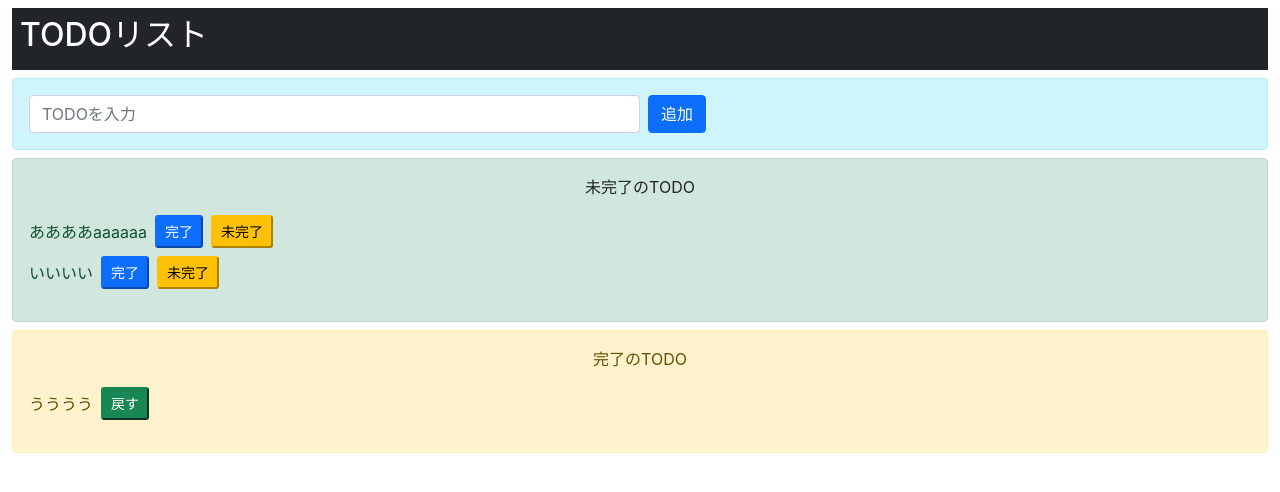
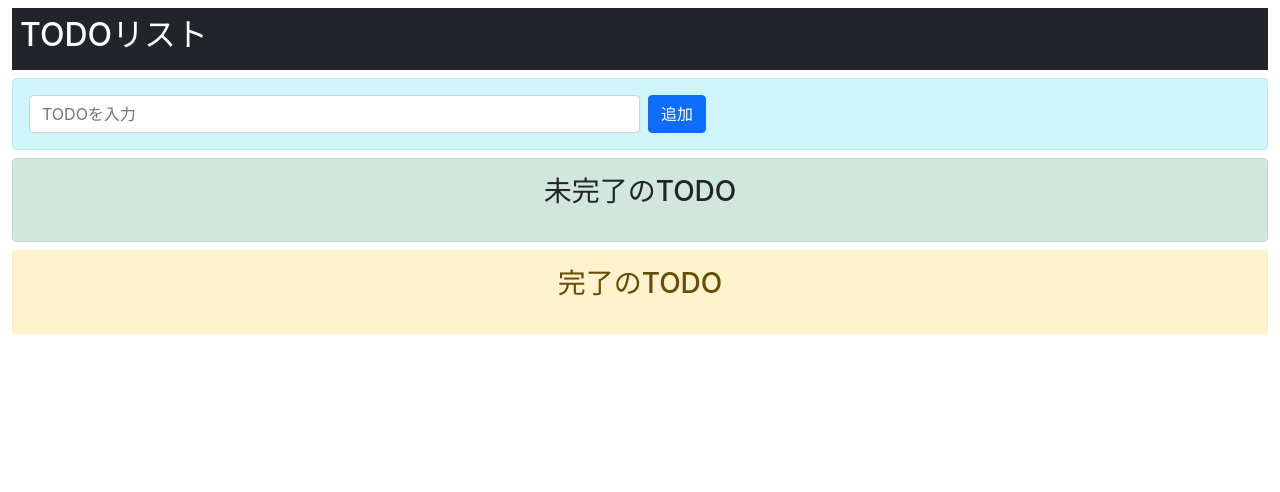
Before and after one commit to Atsushi0915/todolist_app, a React (Create React App) app: page / in a window 1280 px wide. Shown: the top 492 px of the page. Built offline with nearby package versions, Linux system fonts and the light colour scheme.

Commit message:
map と onClickイベントでTodo作成

```diff
--- a/src/App.jsx
+++ b/src/App.jsx
@@ -1,6 +1,45 @@
-import React from 'react'
+import React, {useState} from 'react'
 
 export const App = () => {
+  const [todoText, setTodoText] = useState('')
+  const [inconpleteTodos, setInconpleteTodos ] = useState([])
+  const [conpleteTodos, setConpleteTodos] = useState([])
+
+  const onChangeTodoText = (event) => {
+    setTodoText(event.target.value)
+  }
+
+  const onClickAdd = () => {
+    if (todoText === "") return;
+    const newTodos = [...inconpleteTodos, todoText]
+    setInconpleteTodos(newTodos)
+    setTodoText('')
+  }
+
+  const onClickDelete = (index) =>{
+    const newTodos = [...inconpleteTodos]
+    newTodos.splice(index, 1)
+    setInconpleteTodos(newTodos)
+  }
+
+  const onClickConplete = (index) =>{
+    const newinconpleteTodos = [...inconpleteTodos]
+    newinconpleteTodos.splice(index,1)
+    const newconpleteTodos = [...conpleteTodos, inconpleteTodos[index]]
+    setInconpleteTodos(newinconpleteTodos)
+    setConpleteTodos(newconpleteTodos)
+  }
+
+  const onClickBack = (index) => {
+    const newConpleteTodos = [...conpleteTodos]
+    newConpleteTodos.splice(index,1)
+    const newInconpleteTodos = [...inconpleteTodos, conpleteTodos[index]]
+
+    setConpleteTodos(newConpleteTodos)
+    setInconpleteTodos(newInconpleteTodos)
+  }
+
+
   return (
     <>
       <div className="container-fluid">
@@ -8,31 +47,34 @@ export const App = () => {
           <h2>TODOリスト</h2>
         </div>
         <div className="d-flex flex-row alert alert-info mb-2">
-          <input placeholder='TODOを入力' className="form-control w-50 pr-3" />
-          <button class="btn btn-primary mx-2">追加</button>
+          <input placeholder='TODOを入力' value={todoText} onChange={onChangeTodoText} className="form-control w-50 pr-3" />
+          <button onClick={onClickAdd} className="btn btn-primary mx-2">追加</button>
         </div>
         <div className="alert alert-success mb-2" >
-          <p className="text-center text-dark">未完了のTODO</p>
+          <p className="text-center text-dark h3 mb-3">未完了のTODO</p>
           <ul className="list-unstyled">
-            <div className="d-flex flex-row align-items-center my-2">
-              <li>ああああaaaaaa</li>
-              <button className="btn-sm btn-primary mx-2">完了</button>
-              <button className="btn-sm btn-warning">未完了</button>
-              </div>
-            <div className="d-flex flex-row align-items-center my-2">
-              <li>いいいい</li>
-              <button className="btn-sm btn-primary mx-2">完了</button>
-              <button className="btn-sm btn-warning">未完了</button>
-            </div>
+            {inconpleteTodos.map((todo,index)=>{
+              return(
+                <div key={todo} className="d-flex flex-row align-items-center my-2">
+                  <li>{todo}</li>
+                  <button onClick={() => onClickConplete(index)} className="btn-sm btn-success mx-2">完了</button>
+                  <button onClick={() => onClickDelete(index)} className="btn-sm btn-danger">削除</button>
+                </div>
+              )
+            })}
           </ul >
         </div>
         <div className="form-group alert alert-warning">
-          <p className="text-center text-darkss">完了のTODO</p>
+          <p className="text-center text-darkss h3 mb-3">完了のTODO</p>
           <ul className="list-unstyled">
-            <div className="d-flex flex-row align-items-center my-2">
-              <li >うううう</li>
-              <button className="btn-sm btn-success mx-2">戻す</button>
-            </div>
+            {conpleteTodos.map((todo, index) => {
+              return(
+                <div key={todo} className="d-flex flex-row align-items-center my-2">
+                  <li >{todo}</li>
+                  <button onClick={() => {onClickBack(index)}} className="btn-sm btn-warning mx-2">戻す</button>
+                </div>
+              )
+            })}
           </ul>
         </div>
       </div>
```
